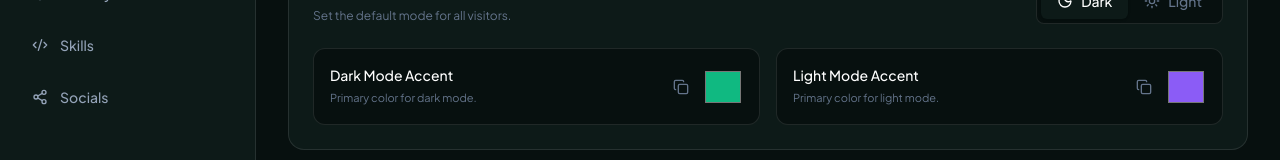
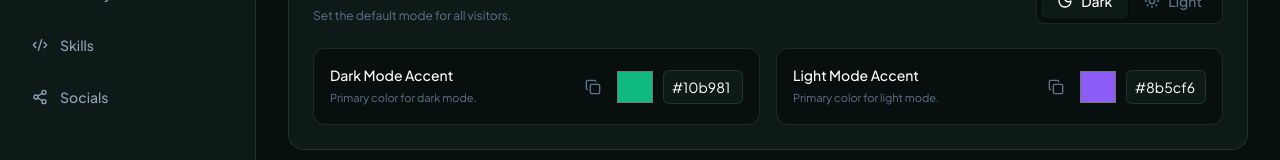
Before and after one commit to the-umersaiyad/Portfolio, a Next.js app: page /admin in a window 1280 px wide. Shown: the part 289-449 px from the top of the page. Built offline with nearby package versions, Linux system fonts and the light colour scheme; no server answers; the database is empty.

Commit message:
feat: add hex color text inputs for manual editing

```diff
--- a/components/ThemeConfigCard.tsx
+++ b/components/ThemeConfigCard.tsx
@@ -115,7 +115,14 @@ export function ThemeConfigCard({ initialSettings }: { initialSettings: any }) {
                 type="color"
                 value={settings.accentColorDark}
                 onChange={(e) => handleUpdate("accentColorDark", e.target.value)}
-                className="w-10 h-10 rounded cursor-pointer border-0 p-0 bg-transparent"
+                className="w-10 h-10 rounded cursor-pointer border-0 p-0 bg-transparent shrink-0"
+              />
+              <input
+                type="text"
+                value={settings.accentColorDark}
+                onChange={(e) => handleUpdate("accentColorDark", e.target.value)}
+                className="w-20 text-sm bg-surface border border-border rounded-md px-2 py-1.5 text-text focus:outline-none focus:border-accent transition-colors"
+                placeholder="#000000"
               />
             </div>
           </div>
@@ -137,7 +144,14 @@ export function ThemeConfigCard({ initialSettings }: { initialSettings: any }) {
                 type="color"
                 value={settings.accentColorLight}
                 onChange={(e) => handleUpdate("accentColorLight", e.target.value)}
-                className="w-10 h-10 rounded cursor-pointer border-0 p-0 bg-transparent"
+                className="w-10 h-10 rounded cursor-pointer border-0 p-0 bg-transparent shrink-0"
+              />
+              <input
+                type="text"
+                value={settings.accentColorLight}
+                onChange={(e) => handleUpdate("accentColorLight", e.target.value)}
+                className="w-20 text-sm bg-surface border border-border rounded-md px-2 py-1.5 text-text focus:outline-none focus:border-accent transition-colors"
+                placeholder="#000000"
               />
             </div>
           </div>
```
